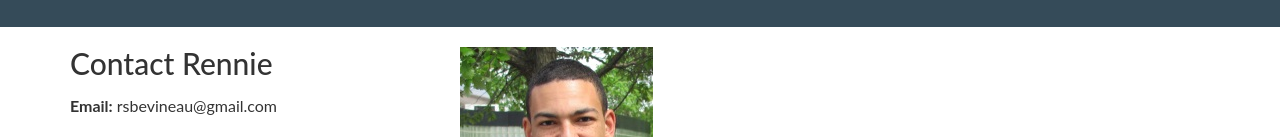
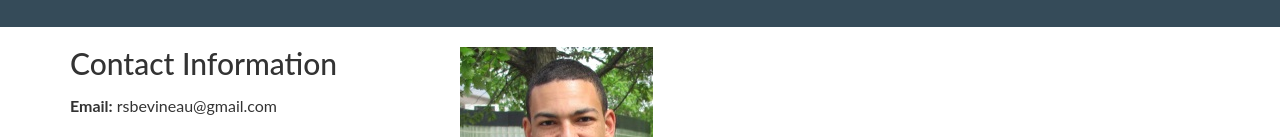
Before and after one commit to Renniesb/Portfolio-page, a plain HTML site: page contact.html in a window 1280 px wide. Shown: the part 148-285 px from the top of the page. Drawn offline with nearby package versions, Linux system fonts and the light colour scheme.

Commit message:
change contact page

```diff
--- a/contact.html
+++ b/contact.html
@@ -58,7 +58,7 @@
 	<div class="container" id="main">
 		<div class="row">
 			<div class="col-sm-4">
-				<h2>Contact Rennie</h2>
+				<h2>Contact Information</h2>
 				<p><strong>Email:</strong> rsbevineau@gmail.com</p>
 				<p><strong>Skype:</strong> rsb2333</p>
 				<p><strong>Telephone:</strong> +1 720-209-4335</p>
```
